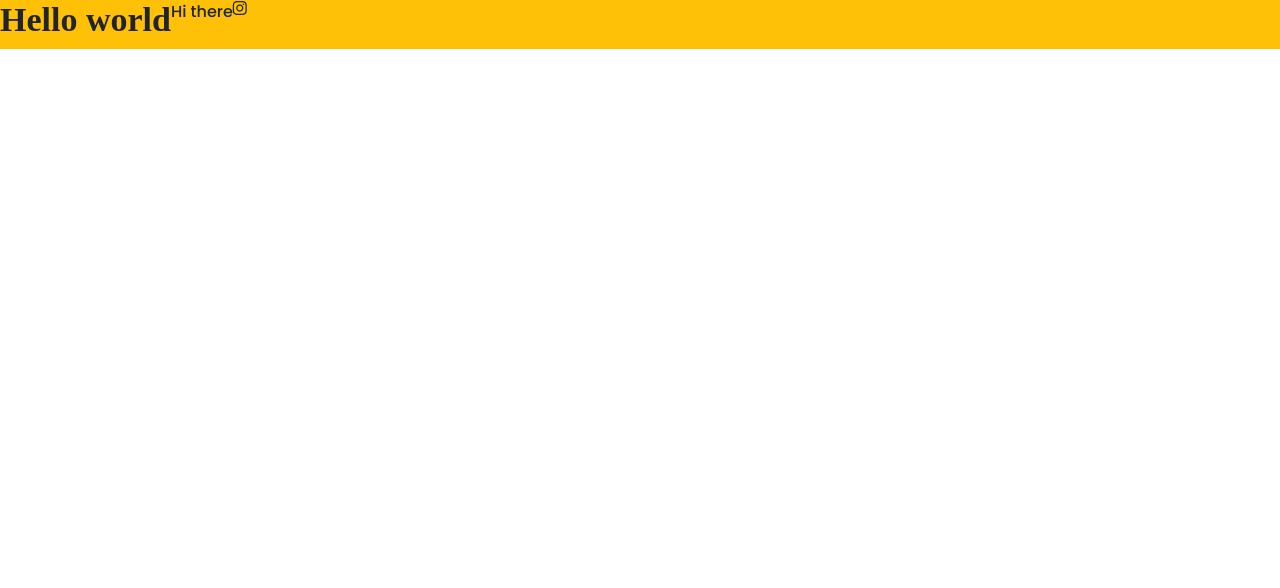
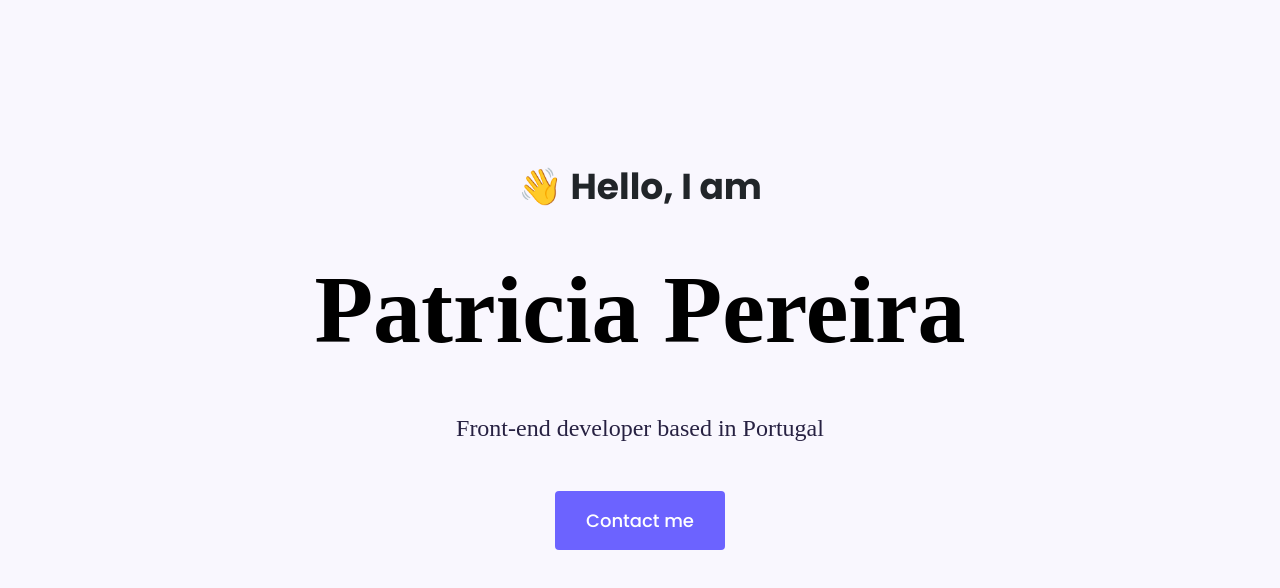
Before and after one commit to Fkalantar/portfolio-project, a plain HTML site: page index.html in a window 1280 px wide. Drawn offline with nearby package versions, Linux system fonts and the light colour scheme; a web font is replaced by a local one.

Commit message:
Created hero section

```diff
--- a/index.html
+++ b/index.html
@@ -30,10 +30,13 @@
     ></script>
   </head>
   <body>
-    <div class="d-flex bg-warning">
-      <h1>Hello world</h1>
-      <p>Hi there</p>
-      <i class="fab fa-instagram" aria-hidden="true"></i>
+    <div class="hero">
+      <p>👋 Hello, I am</p>
+      <h1>Patricia Pereira</h1>
+      <h2 class="mb-5">Front-end developer based in Portugal</h2>
+      <div>
+        <a href="#" class="btn btn-branding">Contact me</a>
+      </div>
     </div>
   </body>
 </html>
--- a/styles/portfolio.css
+++ b/styles/portfolio.css
@@ -1,11 +1,59 @@
+:root {
+  --branding-color: #6c63ff;
+  --heading-font-family: "Playfair Display", serif;
+  --default-font-family: "Poppins", sans-serif;
+  --secondary-color: #f9f7fe;
+}
+
+body {
+  font-family: var(--default-font-family);
+}
+
+h1,
+h2,
+h3,
+h4,
+h5,
+h6 {
+  font-family: var(--heading-font-family);
+  font-weight: bold;
+  color: black;
+}
+
 h1 {
-  font-family: "Playfair Display", serif;
-  font-weight: bold;
-  font-size: 34px;
+  font-size: 96px;
+  line-height: 2;
 }
 
 p {
-  font-family: "Poppins", sans-serif;
   font-weight: normal;
   font-size: 16px;
 }
+
+.hero {
+  background: var(--secondary-color);
+  text-align: center;
+  padding: 160px 20px;
+}
+
+.hero p {
+  font-size: 36px;
+  font-weight: bold;
+  margin: 0;
+}
+
+.hero h2 {
+  font-family: var(--heading-font-family);
+  font-weight: normal;
+  font-size: 24px;
+  color: #272142;
+}
+
+.btn-branding {
+  background: var(--branding-color);
+  border-radius: 4px;
+  color: white;
+  font-size: 18px;
+  line-height: 27px;
+  padding: 15px 30px;
+}
```
